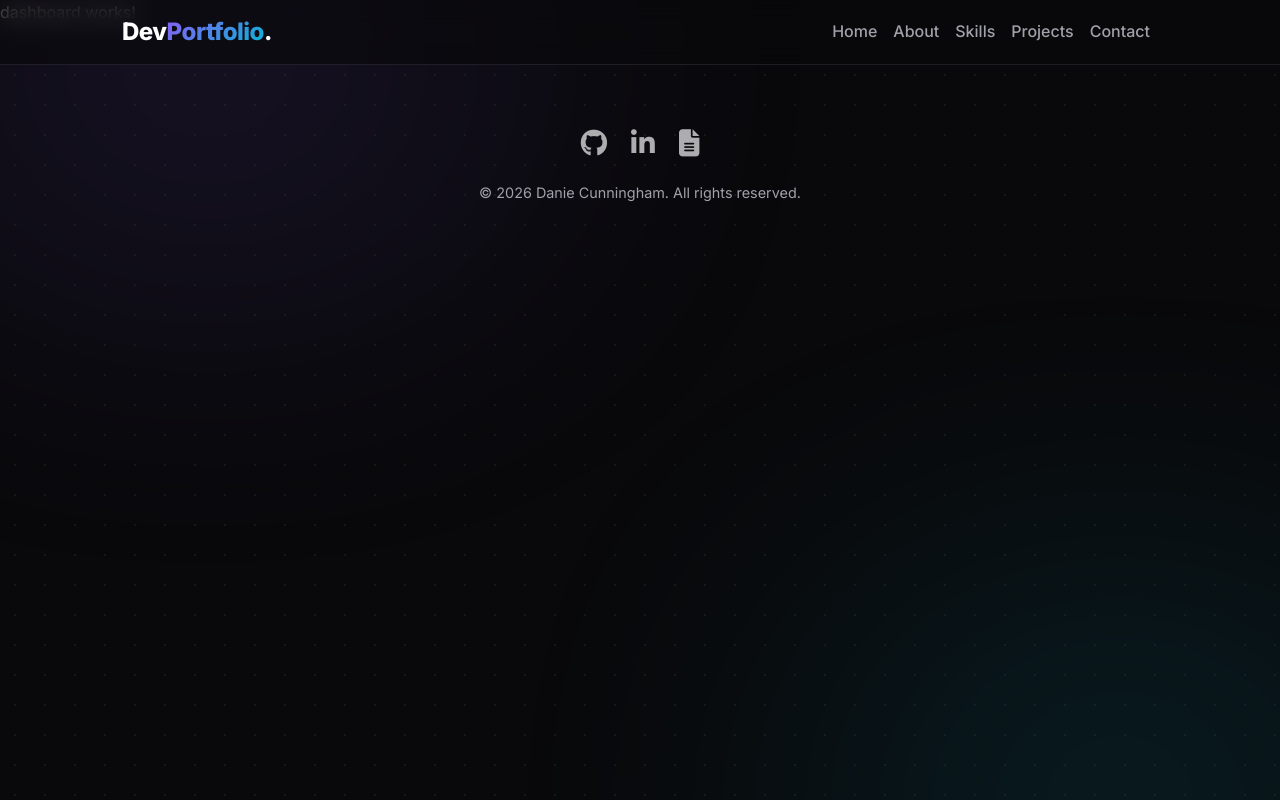
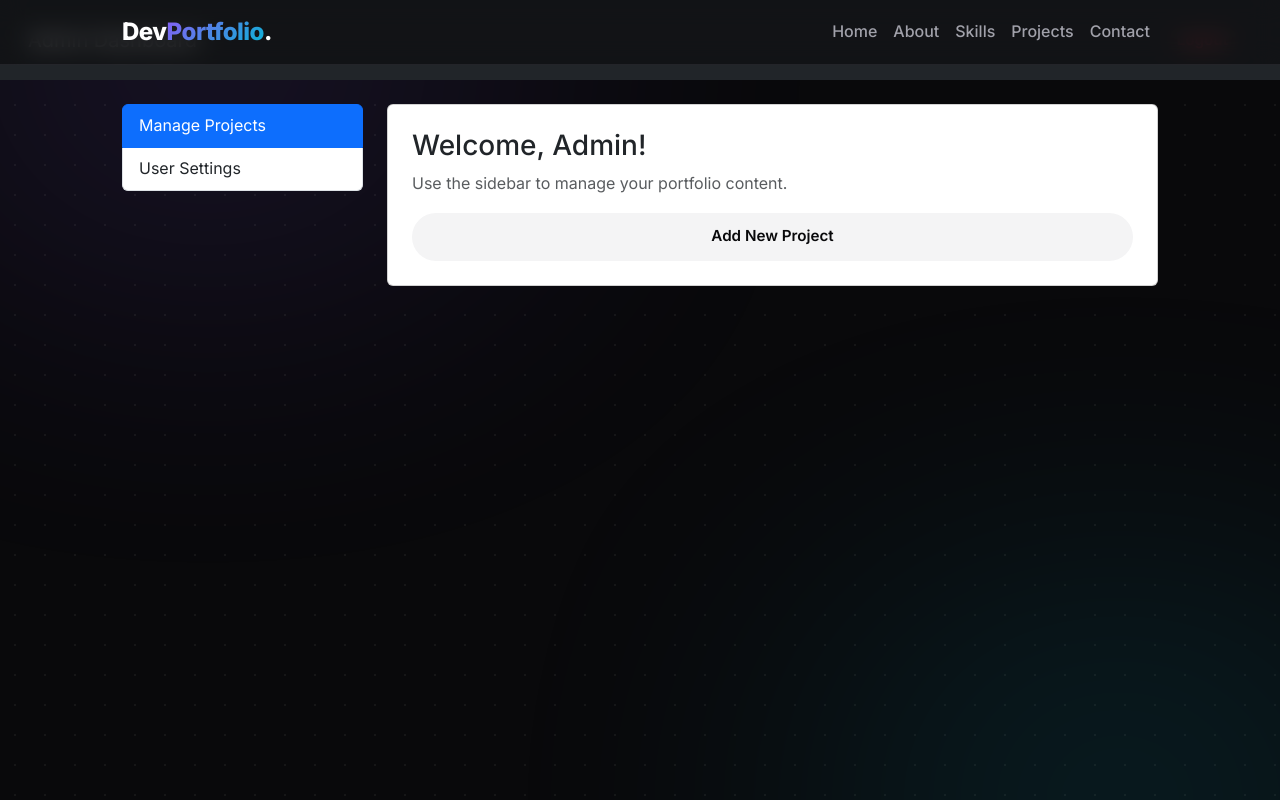
Before and after one commit to dicunningham/AngularPortfolioStarter, an Angular app: page /admin/dashboard in a window 1280 px wide. Shown: the top 800 px of the page. Built offline with nearby package versions, Linux system fonts and the light colour scheme; no server answers; sample sign-in values are in the browser's storage.

Commit message:
feat(dashboard): add admin dashboard and secure environment files

```diff
--- a/src/app/admin/dashboard/dashboard.html
+++ b/src/app/admin/dashboard/dashboard.html
@@ -1 +1,24 @@
-<p>dashboard works!</p>
+<nav class="navbar navbar-dark bg-dark p-3">
+  <div class="container-fluid">
+    <span class="navbar-brand">Admin Dashboard</span>
+    <button class="btn btn-outline-danger" (click)="logout()">Logout</button>
+  </div>
+</nav>
+
+<div class="container mt-4">
+  <div class="row">
+    <div class="col-md-3">
+      <div class="list-group">
+        <a class="list-group-item list-group-item-action active">Manage Projects</a>
+        <a class="list-group-item list-group-item-action">User Settings</a>
+      </div>
+    </div>
+    <div class="col-md-9">
+      <div class="card p-4">
+        <h3>Welcome, Admin!</h3>
+        <p class="text-muted">Use the sidebar to manage your portfolio content.</p>
+        <button class="btn btn-primary">Add New Project</button>
+      </div>
+    </div>
+  </div>
+</div>
--- a/src/app/admin/dashboard/dashboard.scss
+++ b/src/app/admin/dashboard/dashboard.scss
@@ -0,0 +1,8 @@
+.list-group-item {
+  cursor: pointer;
+}
+
+:host {
+  display: block;
+  min-height: 100vh;
+}
--- a/src/app/admin/dashboard/dashboard.ts
+++ b/src/app/admin/dashboard/dashboard.ts
@@ -1,4 +1,6 @@
-import { Component } from '@angular/core';
+import { Component, inject } from '@angular/core';
+import { AuthService } from '../../services/auth';
+import { Router } from '@angular/router';
 
 @Component({
   selector: 'app-dashboard',
@@ -7,5 +9,15 @@ import { Component } from '@angular/core';
   styleUrl: './dashboard.scss',
 })
 export class Dashboard {
+  private auth = inject(AuthService);
+  private router = inject(Router);
 
+  async logout() {
+    try {
+      await this.auth.logout();
+      this.router.navigate(['/admin/login']);
+    } catch (error) {
+      console.error('Logout failed', error);
+    }
+  }
 }
```
Also changed, not shown: src/environments/environment.example.ts (added, +11 -0 lines), 1 other file (tests, documents, lock files or other folders).
